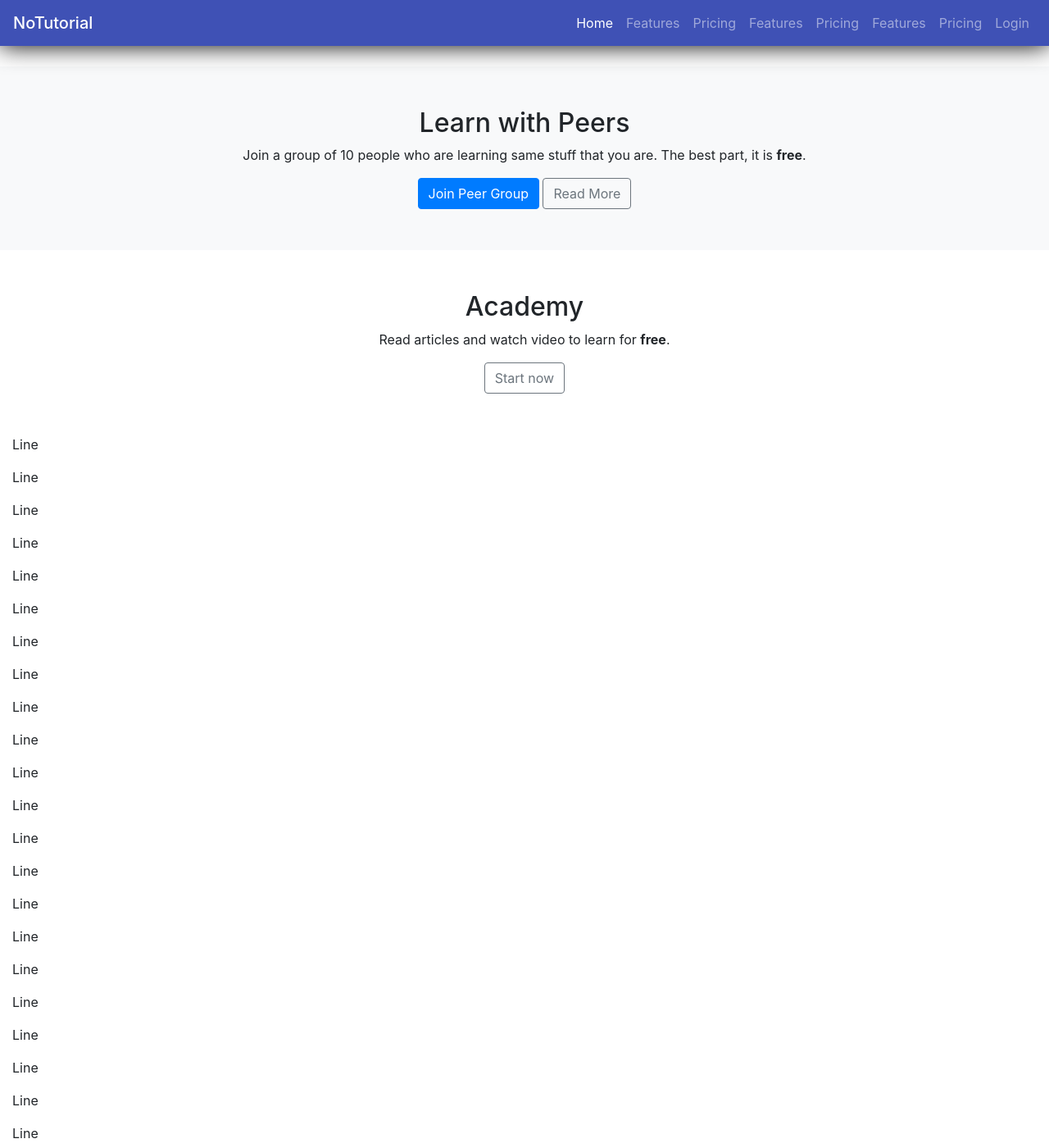
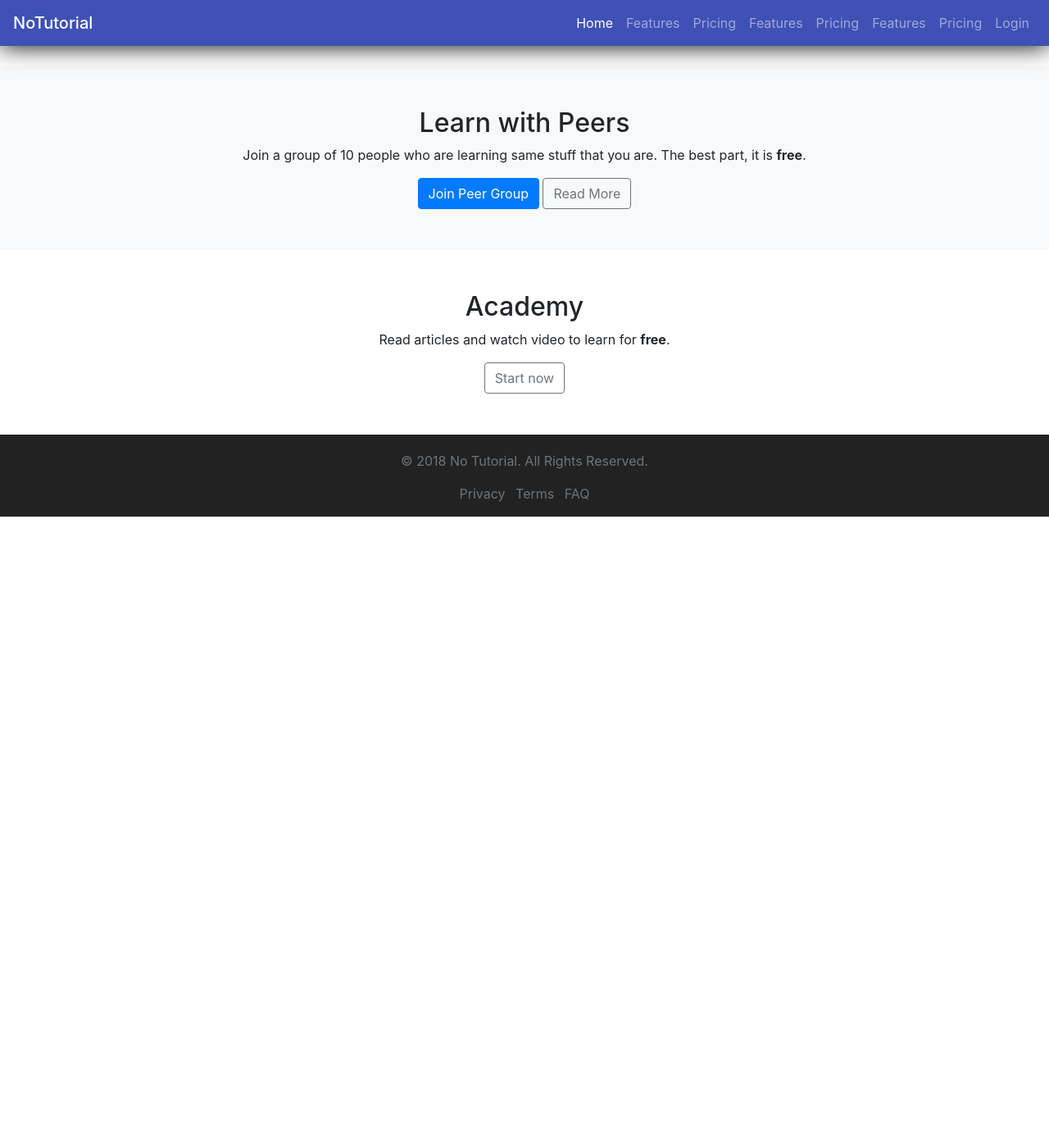
Before and after one commit to vikramtholia/no-tutorial, a Jekyll site: the page built from index.html, in a window 1280 px wide and 1400 px high, scrolled down 346 px. Shown: the whole window at 82% size. Built offline with Jekyll 4.4.1, drawn with Linux system fonts in a browser that asks for light colours; nearby versions of some CDN libraries; after the commit the page ends 976 px from its top, so only the background shows below that; some of the changed text lies outside the part shown.

Commit message:
Update index.html

```diff
--- a/index.html
+++ b/index.html
@@ -30,45 +30,3 @@ title: NoTutorial - Home
         <a href="#" class="btn btn-outline-secondary text-center">Start now</a>
         </div>
     </div>
-        <p>Line</p>
-        <p>Line</p>
-        <p>Line</p>
-        <p>Line</p>
-        <p>Line</p>
-        <p>Line</p>
-        <p>Line</p>
-        <p>Line</p>
-        <p>Line</p>
-        <p>Line</p>
-        <p>Line</p>
-        <p>Line</p>
-        <p>Line</p>
-        <p>Line</p>
-        <p>Line</p>
-        <p>Line</p>
-        <p>Line</p>
-        <p>Line</p>
-        <p>Line</p>
-        <p>Line</p>
-        <p>Line</p>
-        <p>Line</p>
-        <p>Line</p>
-        <p>Line</p>
-        <p>Line</p>
-        <p>Line</p>
-        <p>Line</p>
-        <p>Line</p>
-        <p>Line</p>
-        <p>Line</p>
-        <p>Line</p>
-        <p>Line</p>
-        <p>Line</p>
-        <p>Line</p>
-        <p>Line</p>
-        <p>Line</p>
-        <p>Line</p>
-        <p>Line</p>
-        <p>Line</p>
-        <p>Line</p>
-        <p>Line</p>
-        <p>Line</p>
```
Lines whose indentation alone changed are shown as unchanged.
